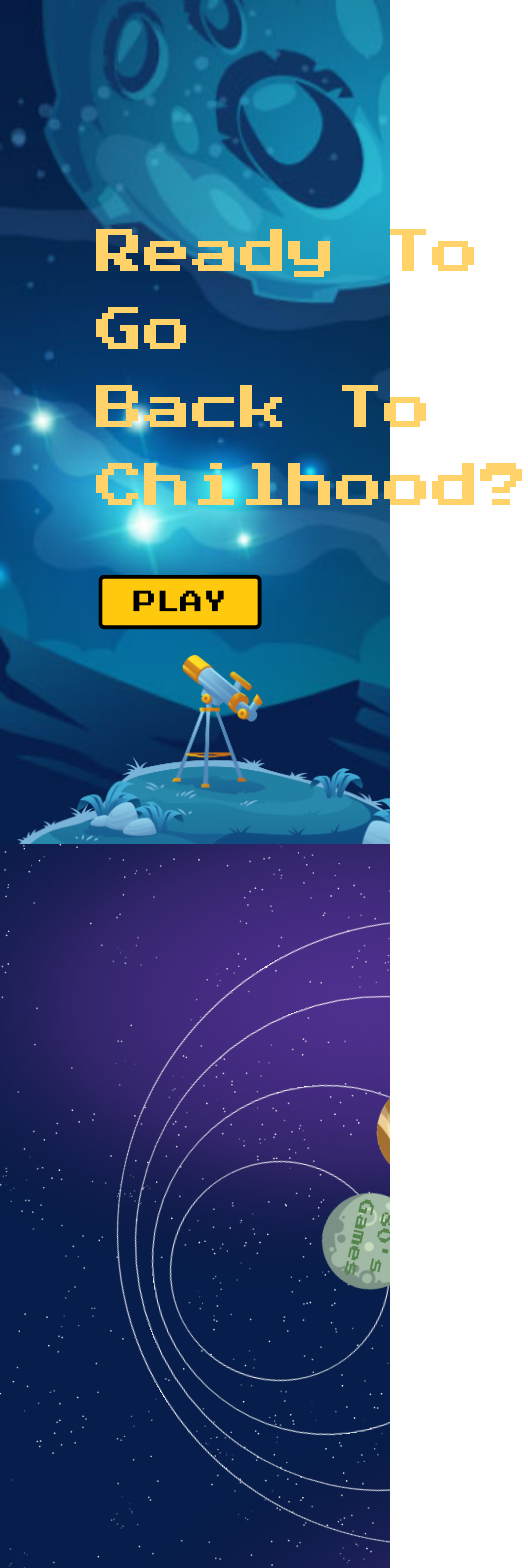
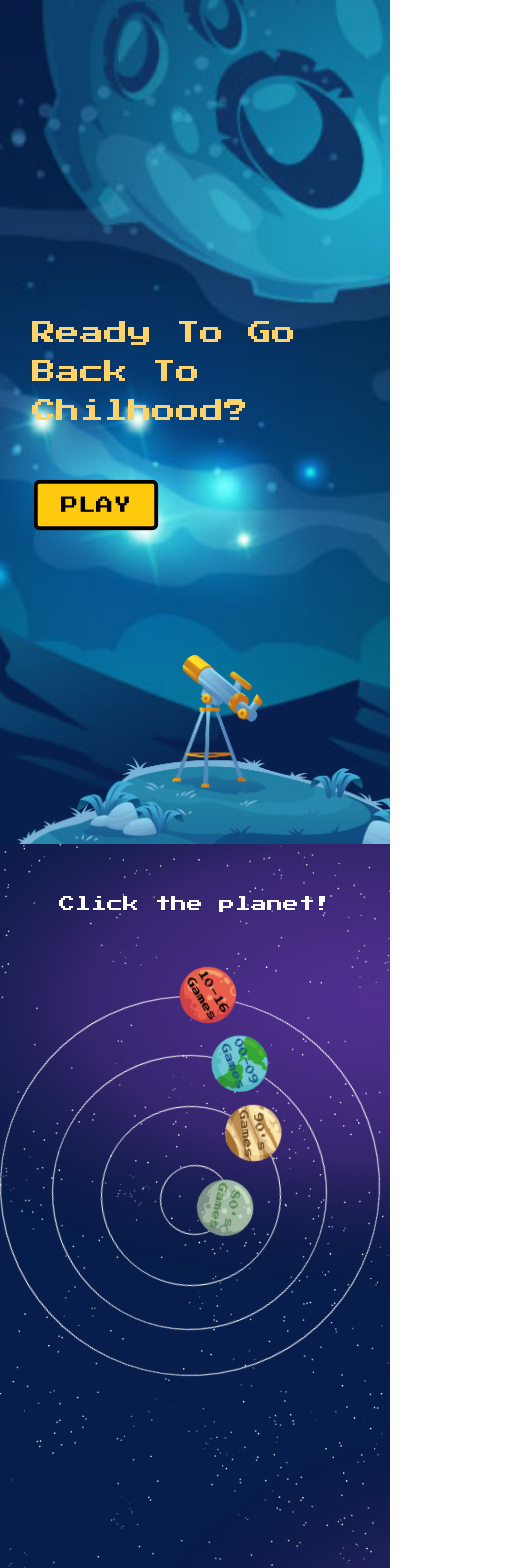
Before and after one commit to darrellrahan/vetus, a Next.js app: page / in a window 390 px wide. Shown: the top 1568 px of the page, 528 px wide, since content can reach past the window. Built offline with nearby package versions, Linux system fonts and the light colour scheme.

Commit message:
responsive home

```diff
--- a/app/components/Hero.tsx
+++ b/app/components/Hero.tsx
@@ -12,7 +12,7 @@ function Hero() {
 
   return (
     <section id="hero">
-      <div className="h-screen bg-[url('/images/hero/bg.png')] bg-no-repeat bg-cover relative flex items-center px-24">
+      <div className="h-screen bg-[url('/images/hero/bg.png')] bg-no-repeat bg-cover relative flex items-center justify-center lg:justify-normal px-8 lg:px-24">
         <img
           src="/images/hero/telescope.png"
           alt="telescope"
@@ -22,7 +22,7 @@ function Hero() {
         />
         <div className="z-10">
           <h1
-            className={`text-[#FFD369] text-5xl mb-12 leading-relaxed ${
+            className={`text-[#FFD369] text-2xl lg:text-5xl mb-12 leading-relaxed ${
               overflow === "hidden" ? "text-left" : "text-center"
             }`}
           >
@@ -46,7 +46,7 @@ function Hero() {
               onClick={() => {
                 setOverflow("auto");
               }}
-              className="bg-[#FFC90E] border-[4px] border-black rounded-md px-8 py-2 text-2xl relative animate-scale hover:pause-animation duration-300 ease-linear"
+              className="bg-[#FFC90E] border-[4px] border-black rounded-md px-6 lg:px-8 py-2 text-lg lg:text-2xl relative animate-scale hover:pause-animation duration-300 ease-linear"
               style={{
                 appearance: "button",
                 WebkitAppearance: "button",
@@ -56,7 +56,7 @@ function Hero() {
               PLAY
             </a>
           ) : (
-            <p className="font-sans text-white text-3xl text-center font-semibold">
+            <p className="font-sans text-white text-xl lg:text-3xl text-center font-semibold">
               Let's explore your
               <br />
               childhood games with us!
--- a/app/components/Orbit.tsx
+++ b/app/components/Orbit.tsx
@@ -4,40 +4,41 @@ function Orbit() {
   return (
     <section id="games">
       <div className="h-screen bg-[url('/images/orbit/bg.png')] bg-cover bg-no-repeat relative overflow-hidden">
-        <div className="absolute top-[37.5%] left-[43.5%] w-[220px] h-[220px] border border-white animate-orbit1 rounded-full z-50">
+        <h1 className="text-white text-center my-12">Click the planet!</h1>
+        <div className="absolute top-[38%] left-[41%] lg:top-[37.5%] lg:left-[43.5%] w-[70px] h-[70px] lg:w-[220px] lg:h-[220px] border border-white animate-orbit1 rounded-full z-50">
           <a
             href="/games/80s"
-            className="absolute -top-8 w-[120px] h-[120px] bg-[url('/images/orbit/80.svg')] bg-cover bg-no-repeat flex items-center justify-center text-center text-[#55854D]"
+            className="absolute -top-8 w-[70px] h-[70px] lg:w-[120px] lg:h-[120px] bg-[url('/images/orbit/80.svg')] bg-cover bg-no-repeat flex items-center justify-center text-center text-[#55854D] text-[0.6rem] lg:text-base"
           >
             80's
             <br />
             Games
           </a>
         </div>
-        <div className="absolute top-[28.5%] left-[39%] w-[350px] h-[350px] border border-white animate-orbit2 rounded-full z-40">
+        <div className="absolute top-[31%] left-[26%] lg:top-[28.5%] lg:left-[39%] w-[180px] h-[180px] lg:w-[350px] lg:h-[350px] border border-white animate-orbit2 rounded-full z-40">
           <a
             href="/games/90s"
-            className="absolute w-[120px] h-[120px] bg-[url('/images/orbit/90.svg')] bg-cover bg-no-repeat flex items-center justify-center text-center text-[#6C4926]"
+            className="absolute -top-4 w-[70px] h-[70px] lg:w-[120px] lg:h-[120px] bg-[url('/images/orbit/90.svg')] bg-cover bg-no-repeat flex items-center justify-center text-center text-[#6C4926] text-[0.6rem] lg:text-base"
           >
             90's
             <br />
             Games
           </a>
         </div>
-        <div className="absolute top-[18%] left-[34.5%] w-[495px] h-[495px] border border-white animate-orbit3 rounded-full z-30">
+        <div className="absolute top-[25%] left-[3.25rem] lg:top-[18%] lg:left-[34.5%] w-[275px] h-[275px] lg:w-[495px] lg:h-[495px] border border-white animate-orbit3 rounded-full z-30">
           <a
             href="/games/00-09"
-            className="absolute top-8 w-[120px] h-[120px] bg-[url('/images/orbit/00.svg')] bg-cover bg-no-repeat flex items-center justify-center text-center text-[#15558C]"
+            className="absolute top-2 lg:top-8 w-[70px] h-[70px] lg:w-[120px] lg:h-[120px] bg-[url('/images/orbit/00.svg')] bg-cover bg-no-repeat flex items-center justify-center text-center text-[#15558C] text-[0.6rem] lg:text-base"
           >
             00-09
             <br />
             Games
           </a>
         </div>
-        <div className="absolute top-[9%] left-[30%] w-[625px] h-[625px] border border-white animate-orbit4 rounded-full z-20">
+        <div className="absolute top-[18%] left-0 lg:top-[9%] lg:left-[30%] w-[380px] h-[380px] lg:w-[625px] lg:h-[625px] border border-white animate-orbit4 rounded-full z-20">
           <a
             href="/games/10-16"
-            className="absolute top-14 w-[120px] h-[120px] bg-[url('/images/orbit/10.svg')] bg-cover bg-no-repeat flex items-center justify-center text-cente text-black"
+            className="absolute top-10 lg:top-14 w-[70px] h-[70px] lg:w-[120px] lg:h-[120px] bg-[url('/images/orbit/10.svg')] bg-cover bg-no-repeat flex items-center justify-center text-center text-black text-[0.6rem] lg:text-base"
           >
             10-16
             <br />
```
